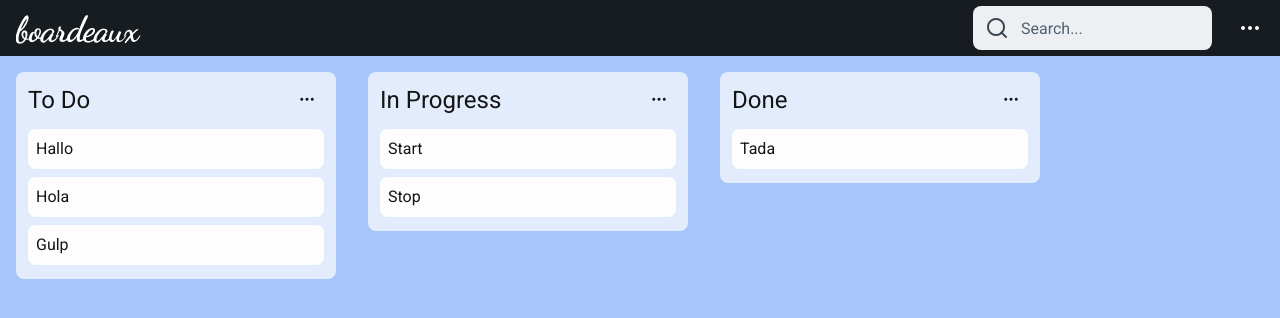
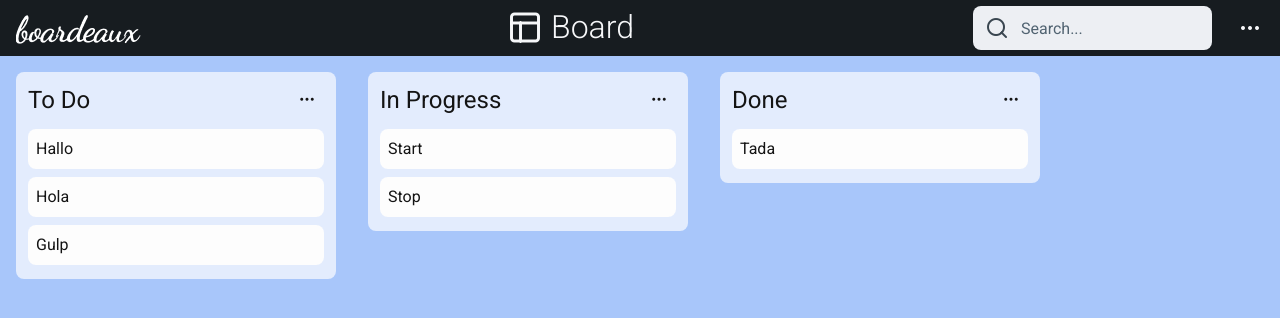
Before and after one commit to Trinityyi/boardeaux, a React (Create React App) app: page / in a window 1280 px wide. Shown: the top 318 px of the page. Built offline with nearby package versions, Linux system fonts and the light colour scheme.

Commit message:
Connect Header to redux, enable board name edit
Co-authored-by: Chalarangelo <chalarangelo@gmail.com>

```diff
--- a/src/components/Header.jsx
+++ b/src/components/Header.jsx
@@ -1,11 +1,27 @@
 import React from 'react';
+import { bindActionCreators } from 'redux';
+import { connect } from 'react-redux';
 import PropTypes from 'prop-types';
+import EditableText from './EditableText';
+import {setBoardName} from '../store';
 import logo from '../assets/logo.png';
 
-const Header = () => {
+const Header = ({
+  name,
+  setBoardName
+}) => {
   return (
     <header>
       <img src={logo} alt="Boardeaux" className="logo"/>
+      <h2 className="board-name">
+        <i className="icon icon-layout" />
+        <EditableText
+          id="board-name"
+          name="board-name"
+          value={name}
+          onChange={setBoardName}
+        />
+      </h2>
       <div className="controls">
         <i className="icon icon-search" />
         <input
@@ -19,7 +35,16 @@ const Header = () => {
 };
 
 Header.propTypes = {
-
+  name: PropTypes.string.isRequired,
+  setBoardName: PropTypes.func.isRequired
 };
 
-export default Header;
+const mapStateToProps = state => {
+  return {name: state.name};
+};
+
+const mapDispatchToProps = dispatch => {
+  return { setBoardName: bindActionCreators(setBoardName, dispatch)};
+};
+
+export default connect(mapStateToProps, mapDispatchToProps)(Header);
--- a/src/styles/_header.scss
+++ b/src/styles/_header.scss
@@ -20,6 +20,31 @@ header {
     border-radius: 24px;
     margin: 8px 8px 8px 16px;
   }
+
+  .board-name {
+    display: inline-flex;
+    align-items: center;
+
+    span {
+      font-weight: 300;
+      line-height: 1;
+      font-size: 2rem;
+    }
+
+    input {
+      background: rgba(255, 255, 255, 0.15);
+      color: #F6F7F9;
+      font-size: 2rem;
+      max-width: 30vw;
+    }
+
+    .icon {
+      line-height: 0;
+      font-size: 36px;
+      margin: 0 8px;
+    }
+  }
+
   .controls {
     position: relative;
     display: inline-flex;
```
